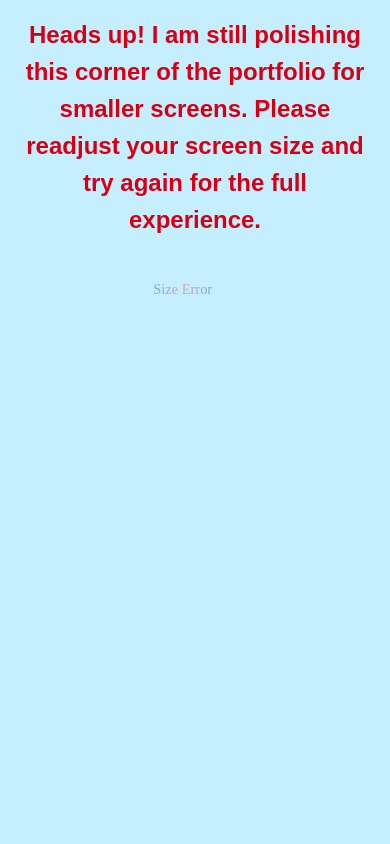
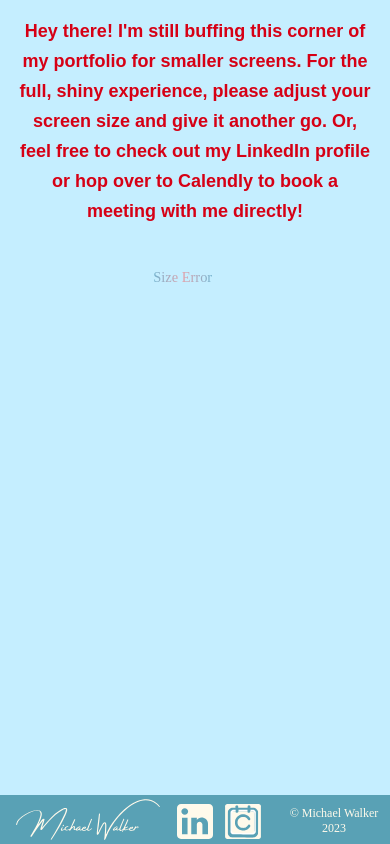
Before and after one commit to MichaelEWalker87/resume-app, a React (Create React App) app: page / in a window 390 px wide. Built offline with nearby package versions, Linux system fonts and the light colour scheme.

Commit message:
Added Footer to Mobile Device

```diff
--- a/src/App.js
+++ b/src/App.js
@@ -56,9 +56,8 @@ function App() {
             {showWarning ? (
                 <div className='error-mobile-sizing'>
                     <div className="warning-message">
-                        Heads up! I am still polishing this corner of the portfolio for smaller screens.
-                        Please readjust your screen size and try again for the full experience.
-                    </div>
+                        Hey there!  I'm still buffing this corner of my portfolio for smaller screens. For the full, shiny experience, please adjust your screen size and give it another go. Or, feel free to check out my LinkedIn profile or hop over to Calendly to book a meeting with me directly!                    </div>
+                    <Footer />
                     <LoadIcon title="Size Error"/>
                 </div>
             ) : (
--- a/src/App.scss
+++ b/src/App.scss
@@ -18,7 +18,7 @@ body {
 }
 
 .warning-message{
-    @include h3-bold;
+    @include h4-bold;
     color: $Attention-M;
     width: 40%;
     align-self: center;
--- a/src/components/Footer/Footer.scss
+++ b/src/components/Footer/Footer.scss
@@ -44,4 +44,26 @@
         @include h4-reg-dm;
         font-size: 12px;
         margin-bottom: 0.55rem;
+        @media (max-width: 420px) {
+            line-height: 15px;
+        }
+        @media (max-width: 480px) and (max-height: 439px) {
+            line-height: 15px;
+        }
+        @media (min-width: 481px) and (max-width: 649px) {
+            line-height: 15px;
+        }
+        @media (min-width: 650px) and (max-height: 465px) {
+            line-height: 15px;
+        }
+        @media (min-width: 865px) and (max-height: 475px) {
+            line-height: 15px;
+        }
+        @media (min-width: 1125px) and (max-height: 495px) {
+            line-height: 15px;
+        }
+        @media (min-width: 1365px) and (max-height: 585px) {
+            line-height: 15px;
+        }
+
     }
```
Also changed, not shown: src/components/LoadIcon/LoadIcon.js.
